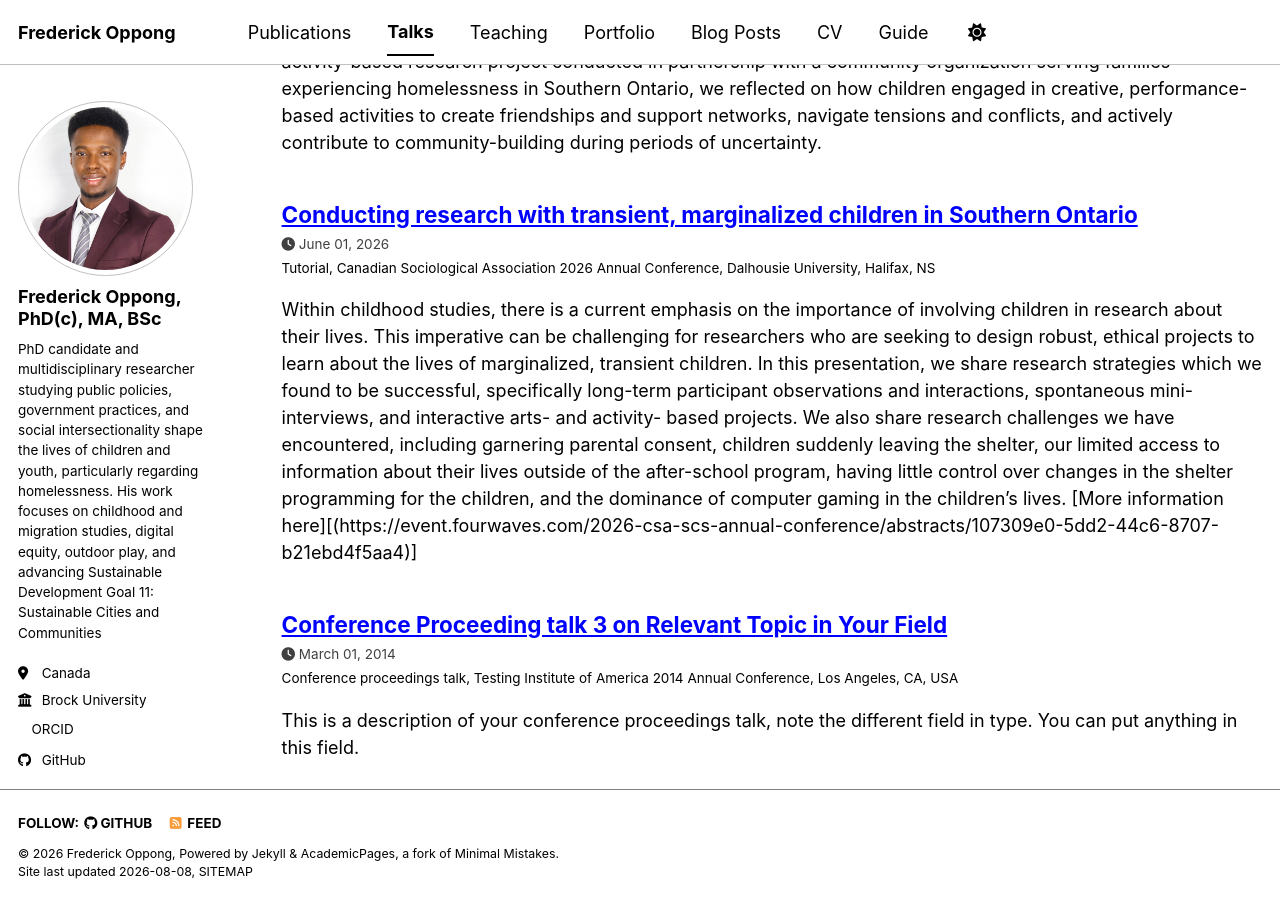
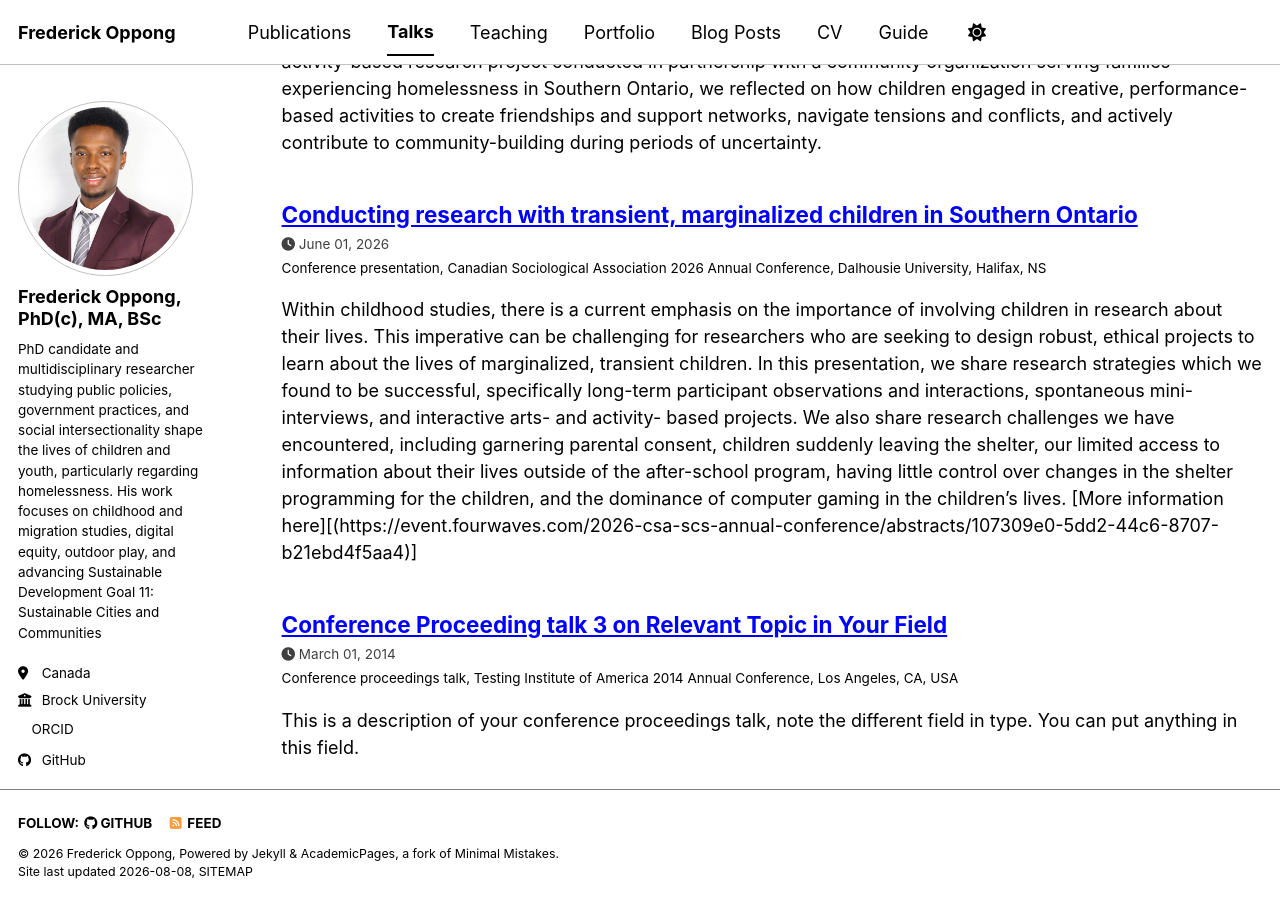
Before and after one commit to frederickoppong/frederickoppong.github.io, a Jekyll site: the page built from _pages/talks.html, in a window 1280 px wide and 900 px high, scrolled down 302 px. Built offline with Jekyll 4.4.1, drawn with Linux system fonts in a browser that asks for light colours; a style sheet for code colours, icons or effects is not loaded.

Commit message:
Update 2013-03-01-tutorial-1.md

```diff
--- a/_talks/2013-03-01-tutorial-1.md
+++ b/_talks/2013-03-01-tutorial-1.md
@@ -1,7 +1,7 @@
 ---
 title: "Conducting research with transient, marginalized children in Southern Ontario"
 collection: talks
-type: "Tutorial"
+type: "Conference presentation"
 permalink: /talks/2013-03-01-tutorial-1
 venue: "Canadian Sociological Association 2026 Annual Conference"
 date: 2026-06-01
```
